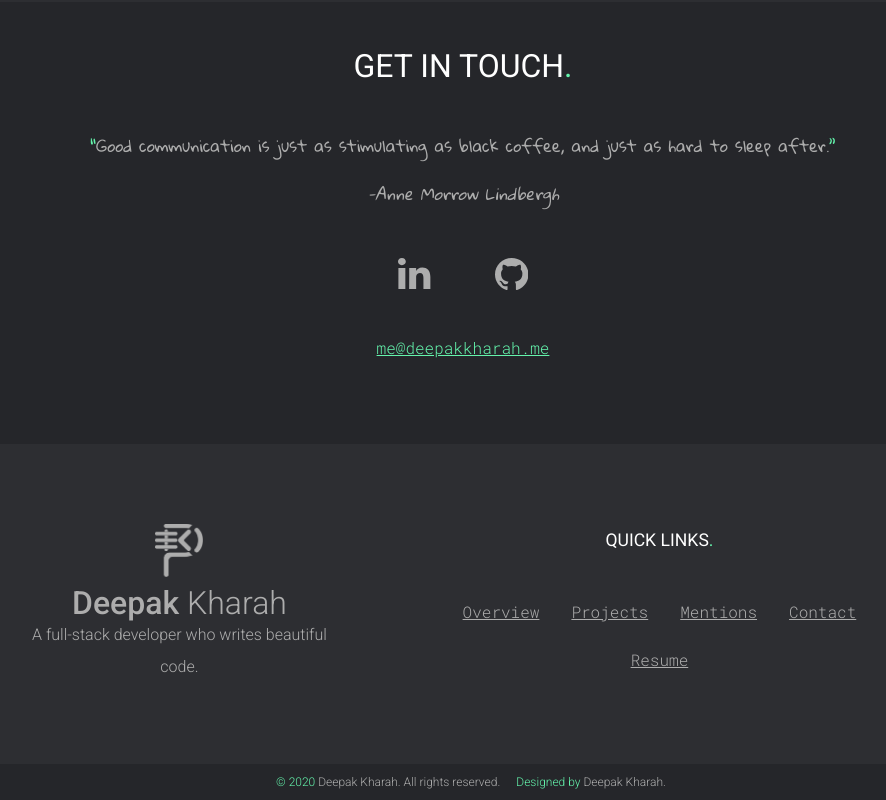
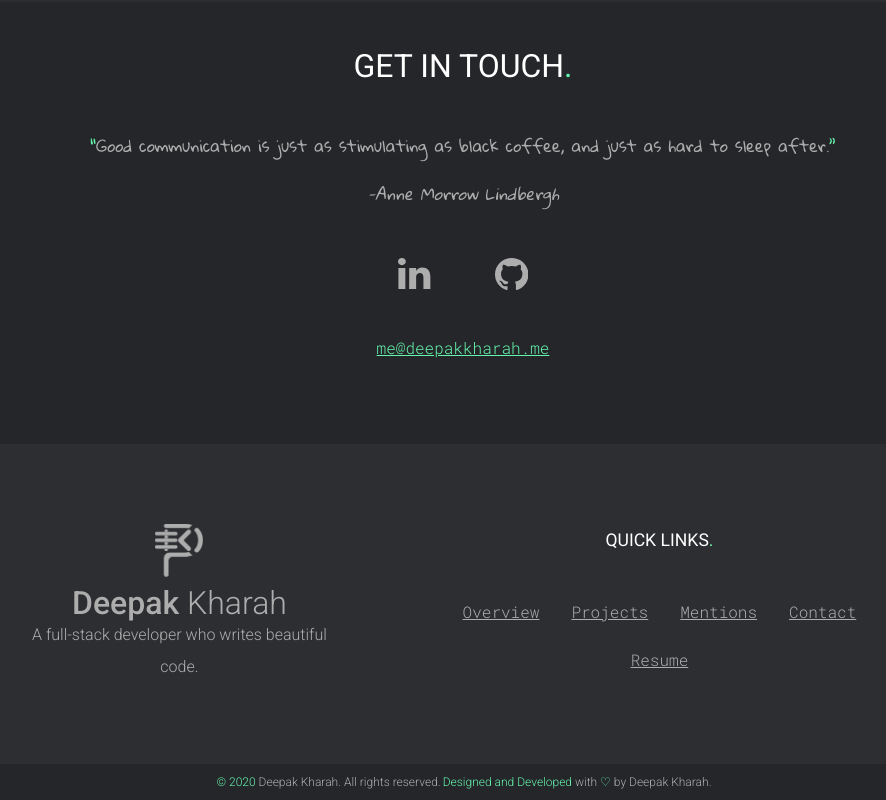
Before and after one commit to Deepak-Kharah/portfolio-website, a React (Create React App) app: page / in a window 1280 px wide. Shown: the part 4486-5286 px from the top of the page, without its empty margins (177-1063 px from the left). Built offline with nearby package versions, Linux system fonts and the light colour scheme.

Commit message:
added hover color to footer span

```diff
--- a/src/App.scss
+++ b/src/App.scss
@@ -602,9 +602,17 @@ footer {
 				display: flex;
 				justify-content: center;
 			}
+
 			p {
 				margin: 0;
-				margin-left: 1rem;
+				margin-left: 2px;
+			}
+			span {
+				color: $txt-primary;
+
+				&:hover {
+					color: $txt-white;
+				}
 			}
 		}
 	}
--- a/src/components/layouts/Footer.jsx
+++ b/src/components/layouts/Footer.jsx
@@ -41,11 +41,10 @@ export default function Footer() {
 				<div className="content">
 					<p id="copyright">
 						{' '}
-						<span className="txt-primary"> © {new Date().getFullYear()}</span> Deepak Kharah. All rights
-						reserved.
+						<span> © {new Date().getFullYear()}</span> Deepak Kharah. All rights reserved.
 					</p>
 					<p>
-						<span className="txt-primary">Designed by</span> Deepak Kharah.
+						<span>Designed and Developed</span> with <span>♡</span> by Deepak Kharah.
 					</p>
 				</div>
 			</div>
```
